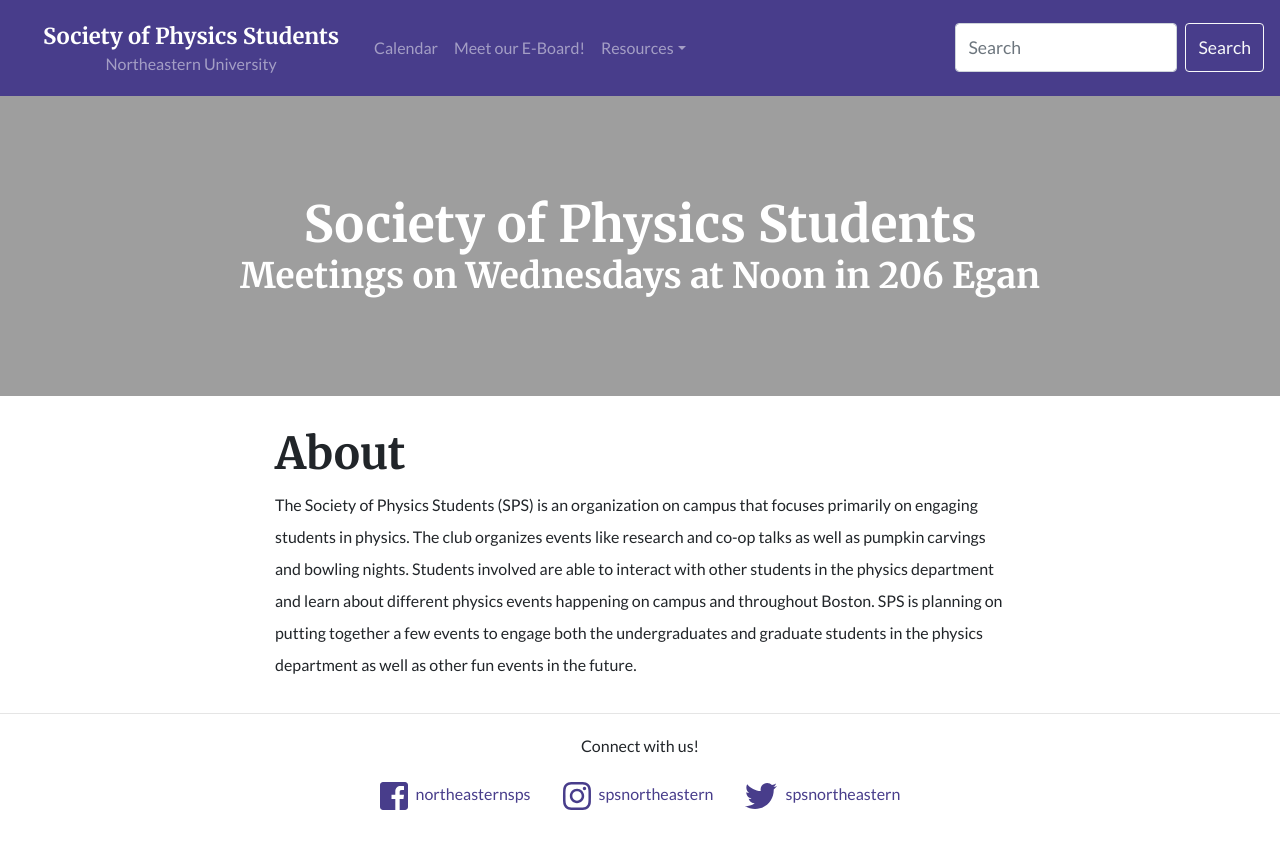
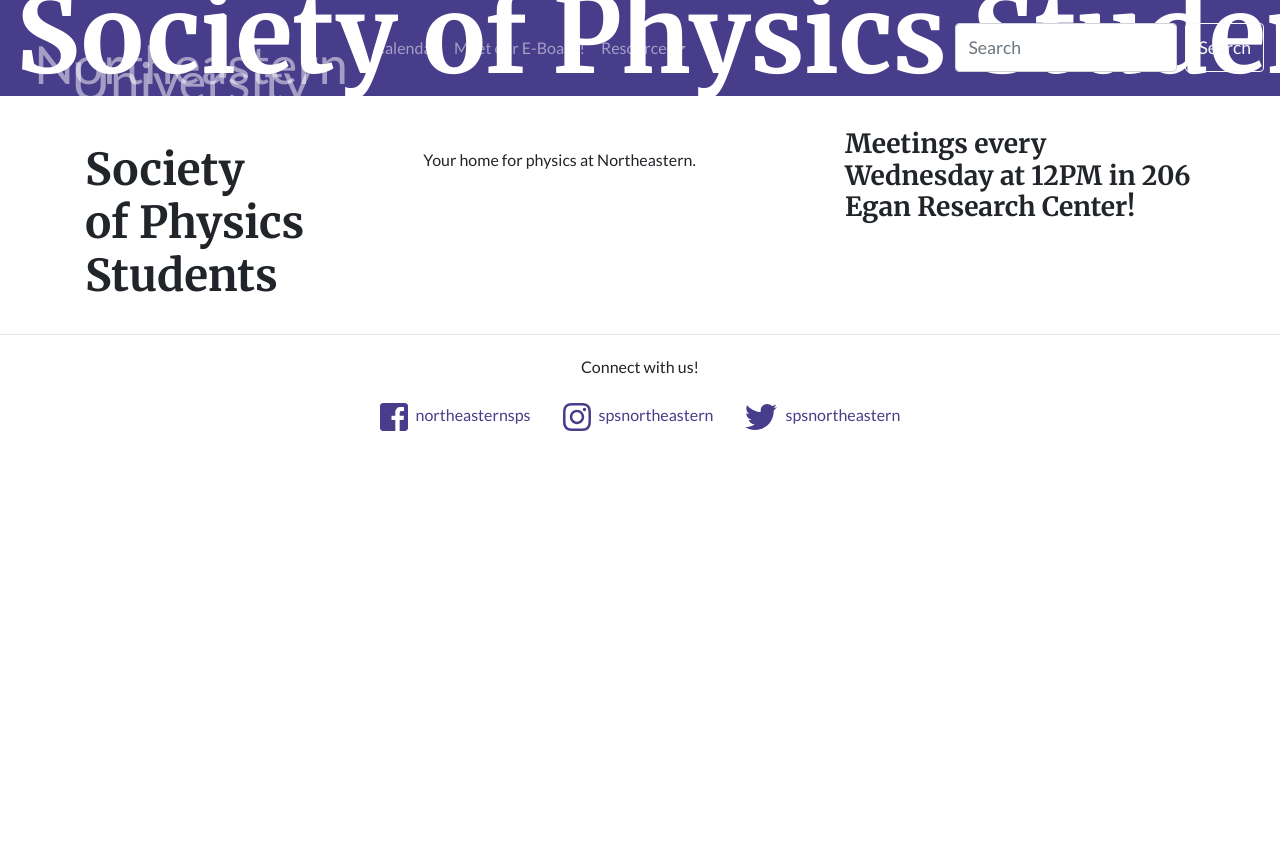
Before and after one commit to vegajustin26/sps-website, a Jekyll site: the page built from index.html, in a window 1280 px wide. Shown: the top 849 px of the page. Built offline with Jekyll 4.4.1, drawn with Linux system fonts in a browser that asks for light colours; nearby versions of some CDN libraries.

Commit message:
begin rework index and autorescaling navbar text

```diff
--- a/_sass/_navbar.scss
+++ b/_sass/_navbar.scss
@@ -13,6 +13,7 @@
 
 .navbar-brand {
   @include heading-font;
+  font-size: calc(4vw + 4vh + 2vmin);
   width: 100%;
   display: block;
   line-height: 2rem;
@@ -21,6 +22,7 @@
 .navbar-text {
   display: block;
   width: 100%;
+  font-size: calc(2vw + 2vh + 1vmin);
   line-height: 1rem;
   padding-top: 0.25rem;
 }
--- /dev/null
+++ b/index.html
@@ -0,0 +1,18 @@
+---
+layout: default
+featured-img: /assets/img/background.jpg
+featured-header: Society of Physics Students
+featured-subheader: Meetings on Wednesdays at Noon in 206 Egan
+custom_css:
+    - featured-header
+---
+
+<div class="row">
+    <div class="col-sm-8 d-flex justify-content-center">
+        <h1 class="my-3">Society<br />of Physics<br />Students</h1>
+        <p class="my-3 mx-auto">Your home for physics at Northeastern.</p>
+    </div>
+    <div class="col-sm-4 d-flex justify-content-center">
+        <h4>Meetings every Wednesday at 12PM in 206 Egan Research Center!</h4>
+    </div>
+</div>
--- a/index.md
+++ /dev/null
@@ -1,11 +0,0 @@
----
-layout: featured
-featured-img: /assets/img/background.jpg
-featured-header: Society of Physics Students
-featured-subheader: Meetings on Wednesdays at Noon in 206 Egan
-custom_css:
-    - featured-header
----
-# About
-
-The Society of Physics Students (SPS) is an organization on campus that focuses primarily on engaging students in physics. The club organizes events like research and co-op talks as well as pumpkin carvings and bowling nights. Students involved are able to interact with other students in the physics department and learn about different physics events happening on campus and throughout Boston. SPS is planning on putting together a few events to engage both the undergraduates and graduate students in the physics department as well as other fun events in the future.
```
